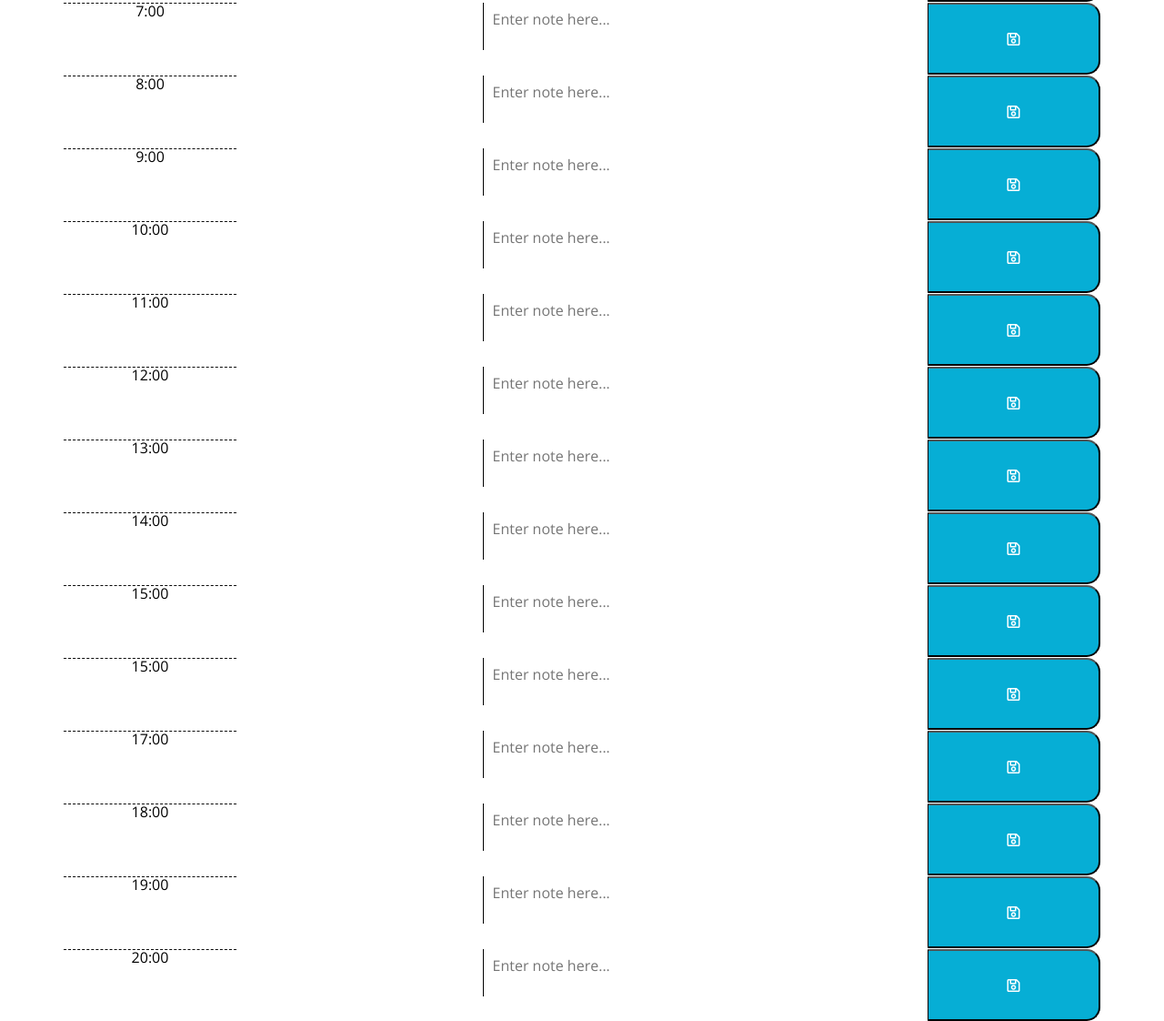
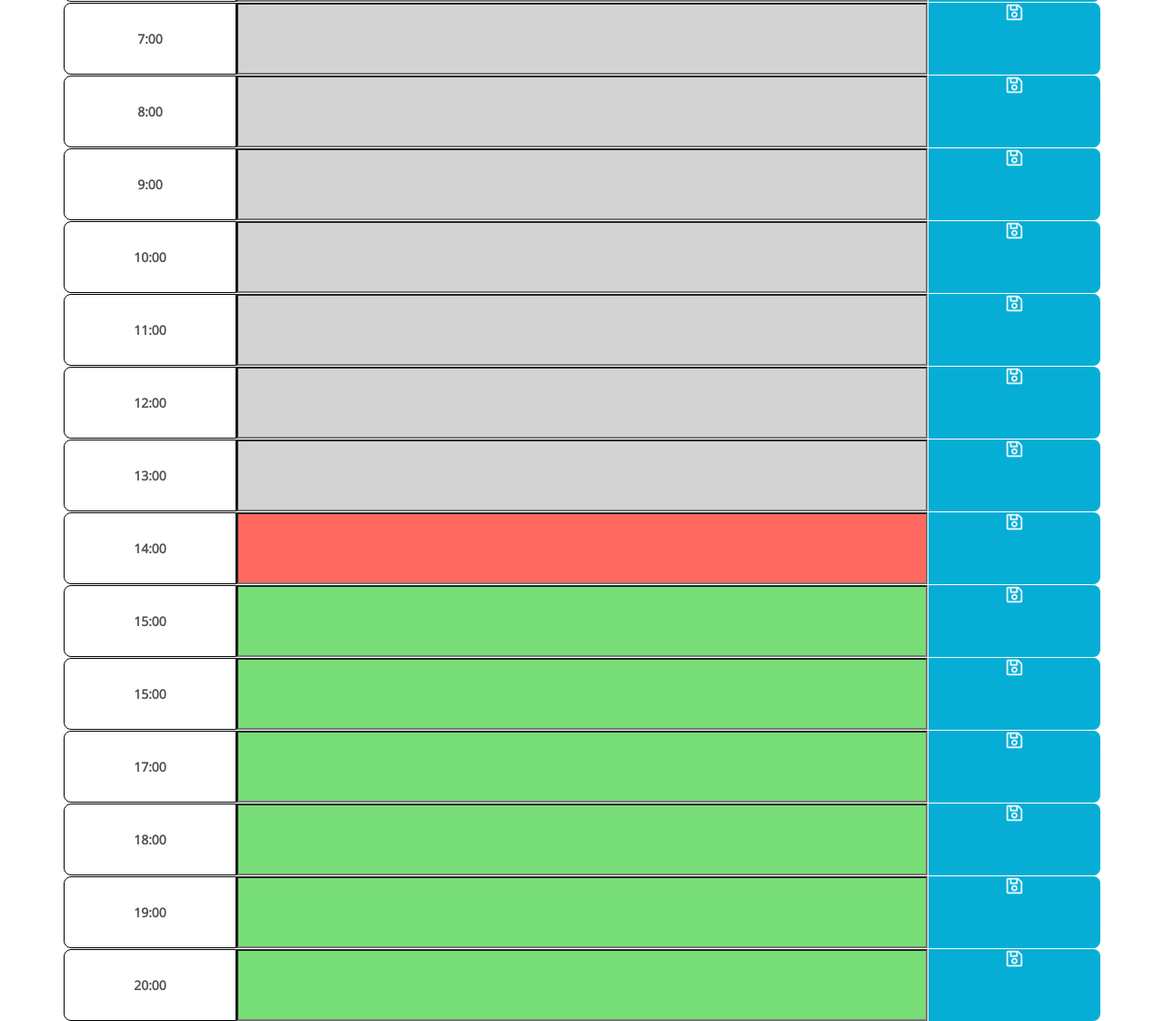
Before and after one commit to KHANHHOANG1988/homework5, a plain HTML site: page Develop/index.html in a window 1280 px wide. Shown: the part 414-1536 px from the top of the page at 91% size. Drawn offline with nearby package versions, Linux system fonts and the light colour scheme.

Commit message:
fixed 'data' placement to get saveBtn working

```diff
--- a/Develop/index.html
+++ b/Develop/index.html
@@ -31,78 +31,78 @@
     <div class="container">
       <div class="row time-block">
         <div class="col-2 hour">6:00</div>
-        <div class="col-8 rowBlock" data-time="6"><textarea class="description" placeholder="Enter note here..."></textarea></div>
-        <button class="col-2 saveBtn"><i class="far fa-save"></i></button>
+       <input class="col-8 rowBlock description" id="6" ></input>
+        <button class="col-2 saveBtn" save="6"><i class="far fa-save"></i></button>
       </div>
       <div class="row time-block">
         <div class="col-2 hour">7:00</div>
-        <div class="col-8 rowBlock" data-time="7"><textarea class="description" placeholder="Enter note here..."></textarea></div>
-        <button class="col-2 saveBtn"><i class="far fa-save"></i></button>
+        <input class="col-8 rowBlock description" id="7" ></input>
+        <button class="col-2 saveBtn" save="7"><i class="far fa-save"></i></button>
       </div>
       <div class="row time-block">
         <div class="col-2 hour">8:00</div>
-        <div class="col-8 rowBlock" data-time="8"><textarea class="description" placeholder="Enter note here..."></textarea></div>
-        <button class="col-2 saveBtn"><i class="far fa-save"></i></button>
+        <input class="col-8 rowBlock description" id="8" ></input>
+        <button class="col-2 saveBtn" save="8"><i class="far fa-save"></i></button>
       </div>
       <div class="row time-block">
         <div class="col-2 hour">9:00</div>
-        <div class="col-8 rowBlock" data-time="9"><textarea class="description" placeholder="Enter note here..."></textarea></div>
-        <button class="col-2 saveBtn"><i class="far fa-save"></i></button>
+        <input class="col-8 rowBlock description" id="9"></input>
+        <button class="col-2 saveBtn"  save="9"><i class="far fa-save"></i></button>
       </div>
       <div class="row time-block">
         <div class="col-2 hour">10:00</div>
-        <div class="col-8 rowBlock" data-time="10"><textarea class="description" placeholder="Enter note here..."></textarea></div>
-        <button class="col-2 saveBtn"><i class="far fa-save"></i></button>
+        <input class="col-8 rowBlock description" id="10" ></input>
+         <button class="col-2 saveBtn" save="10"><i class="far fa-save"></i></button>
       </div>
       <div class="row time-block">
         <div class="col-2 hour">11:00</div>
-        <div class="col-8 rowBlock" data-time="11"><textarea class="description" placeholder="Enter note here..."></textarea></div>
-        <button class="col-2 saveBtn"><i class="far fa-save"></i></button>
+        <input class="col-8 rowBlock description" id="11" ></input>
+        <button class="col-2 saveBtn" save="11"><i class="far fa-save"></i></button>
       </div>
       <div class="row time-block">
         <div class="col-2 hour">12:00</div>
-        <div class="col-8 rowBlock" data-time="12"><textarea class="description" placeholder="Enter note here..."></textarea></div>
-        <button class="col-2 saveBtn"><i class="far fa-save"></i></button>
+        <input class="col-8 rowBlock description" id="12" ></input>
+        <button class="col-2 saveBtn" save="12"><i class="far fa-save"></i></button>
       </div>
       <div class="row time-block">
         <div class="col-2 hour">13:00</div>
-        <div class="col-8 rowBlock" data-time="13"><textarea class="description" placeholder="Enter note here..."></textarea></div>
-        <button class="col-2 saveBtn"><i class="far fa-save"></i></button>
+        <input class="col-8 rowBlock description" id="13" ></input>
+        <button class="col-2 saveBtn" save="13"><i class="far fa-save"></i></button>
       </div>
       <div class="row time-block">
         <div class="col-2 hour">14:00</div>
-        <div class="col-8 rowBlock" data-time="14"><textarea class="description" placeholder="Enter note here..."></textarea></div>
-        <button class="col-2 saveBtn"><i class="far fa-save"></i></button>
+        <input class="col-8 rowBlock description" id="14" ></input>
+        <button class="col-2 saveBtn" data="14"><i class="far fa-save"></i></button>
       </div>
       <div class="row time-block">
         <div class="col-2 hour">15:00</div>
-        <div class="col-8 rowBlock" data-time="15"><textarea class="description" placeholder="Enter note here..."></textarea></div>
-        <button class="col-2 saveBtn"><i class="far fa-save"></i></button>
+        <input class="col-8 rowBlock description" id="15" ></input>
+        <button class="col-2 saveBtn"  save="15"><i class="far fa-save"></i></button>
       </div>
       <div class="row time-block">
         <div class="col-2 hour">15:00</div>
-        <div class="col-8 rowBlock" data-time="16"><textarea class="description" placeholder="Enter note here..."></textarea></div>
-        <button class="col-2 saveBtn"><i class="far fa-save"></i></button>
+        <input class="col-8 rowBlock description" id="16" ></input>
+        <button class="col-2 saveBtn" save="16"><i class="far fa-save"></i></button>
       </div>
       <div class="row time-block">
         <div class="col-2 hour">17:00</div>
-        <div class="col-8 rowBlock" data-time="17"><textarea class="description" placeholder="Enter note here..."></textarea></div>
-        <button class="col-2 saveBtn"><i class="far fa-save"></i></button>
+        <input class="col-8 rowBlock description" id="17" ></input>
+        <button class="col-2 saveBtn" save="17"><i class="far fa-save"></i></button>
       </div>
       <div class="row time-block">
         <div class="col-2 hour">18:00</div>
-        <div class="col-8 rowBlock" data-time="18"><textarea class="description" placeholder="Enter note here..."></textarea></div>
-        <button class="col-2 saveBtn"><i class="far fa-save"></i></button>
+        <input class="col-8 rowBlock description" id="18"></input>
+        <button class="col-2 saveBtn" save="18"><i class="far fa-save"></i></button>
       </div>
       <div class="row time-block">
         <div class="col-2 hour">19:00</div>
-        <div class="col-8 rowBlock" data-time="19"><textarea class="description" placeholder="Enter note here..."></textarea></div>
-        <button class="col-2 saveBtn"><i class="far fa-save"></i></button>
+        <input class="col-8 rowBlock description" id="19"></input>
+        <button class="col-2 saveBtn" save="19" ><i class="far fa-save"></i></button>
       </div>
       <div class="row time-block">
         <div class="col-2 hour">20:00</div>
-        <div class="col-8 rowBlo:ck" data-time="20"><textarea class="description" placeholder="Enter note here..."></textarea></div>
-        <button class="col-2 saveBtn"><i class="far fa-save"></i></button>
+        <input class="col-8 rowBlock description" id="20"></input>
+        <button class="col-2 saveBtn" save="20"><i class="far fa-save"></i></button>
       </div>
     </div>
     <script src="https://code.jquery.com/jquery-3.4.1.min.js"></script>
--- a/Develop/style.css
+++ b/Develop/style.css
@@ -4,13 +4,14 @@ body {
   line-height: 1;
 }
 
-textarea{
+textarea {
   background: transparent;
-  border: none;
+  border:  1px solid black;
   resize: none;
-  color: #000000;
-  border-left: 1px solid black;
-  padding: 10px;
+  color: #222;
+  padding: 10px ;
+  height: 100%;
+  width: 100%;
 }
 
 .jumbotron {
@@ -23,7 +24,9 @@ textarea{
 
 .description{
   white-space: pre-wrap;
+  font-size: 16px;
 }
+
 
 .time-block{
   text-align: center;
@@ -37,9 +40,16 @@ textarea{
 }
 
 .hour {
-  background-color: #ffffff;
-  color: #000000;
-  border-top: 1px dashed #000000;
+  color: rgb(0, 0, 0, 0.7);
+  display: flex;
+  align-items: center;
+  justify-content: center;
+  border-top-left-radius: 8px;
+  border-bottom-left-radius: 8px;
+  z-index: 2;
+  border: 1px solid black;
+  font-size: 14px;
+  font-weight: bold;
 }
 
 .past {
@@ -58,12 +68,17 @@ textarea{
 }
 
 .saveBtn {
-  border-left: 1px solid black;
-  border-top-right-radius: 15px;
-  border-bottom-right-radius: 15px;
+  border-top-right-radius: 8px;
+  border-bottom-right-radius: 8px;
+  border: none;
+  border-left: 1px solid white;
   background-color: #06AED5;
-  color: white;
+  color: rgb(255, 255, 255, 0.9);
+  font-size: 20px;
+  display: flex;
+  justify-content: center;
 }
+
 
 .saveBtn i:hover {
   font-size: 20px;
```
